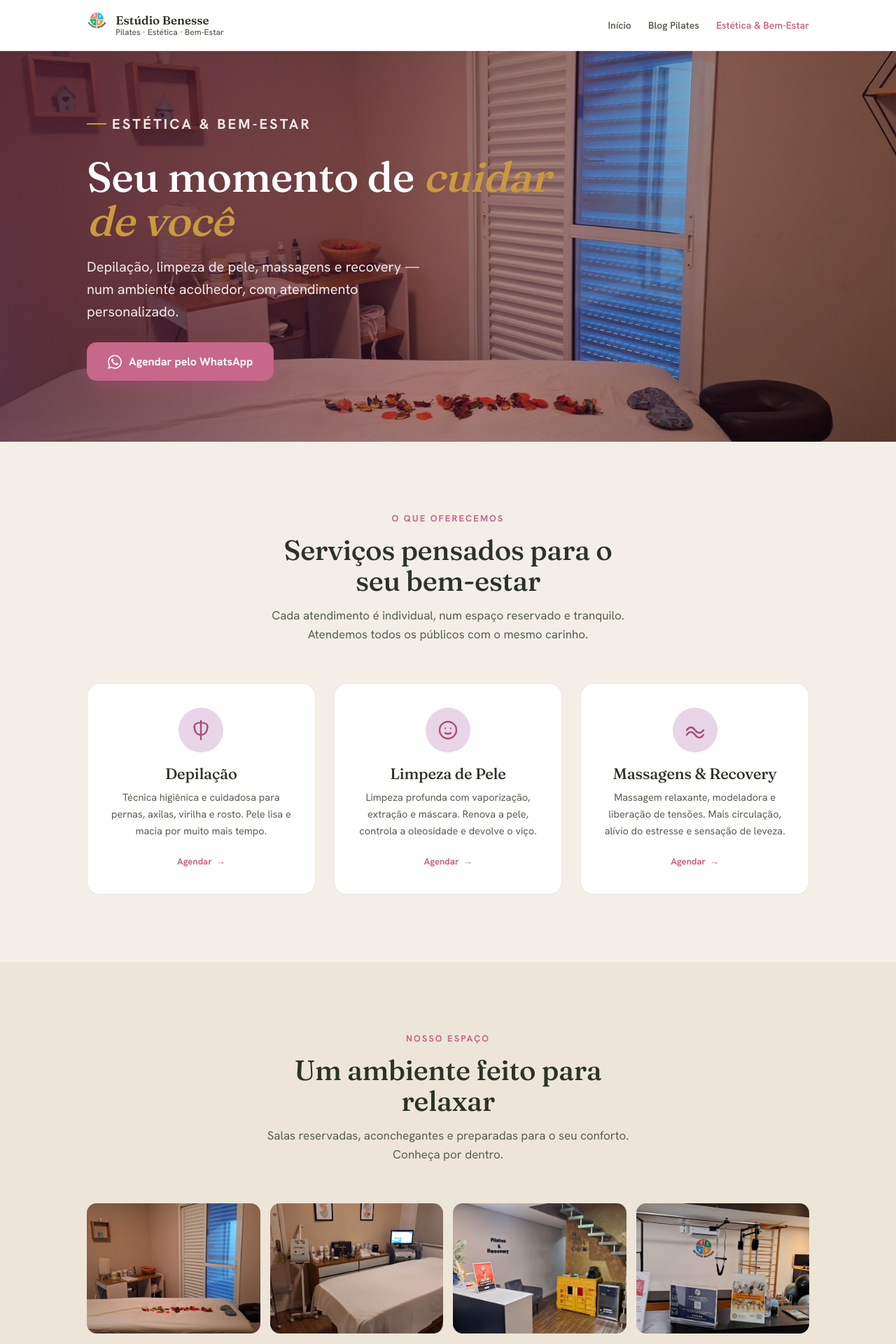
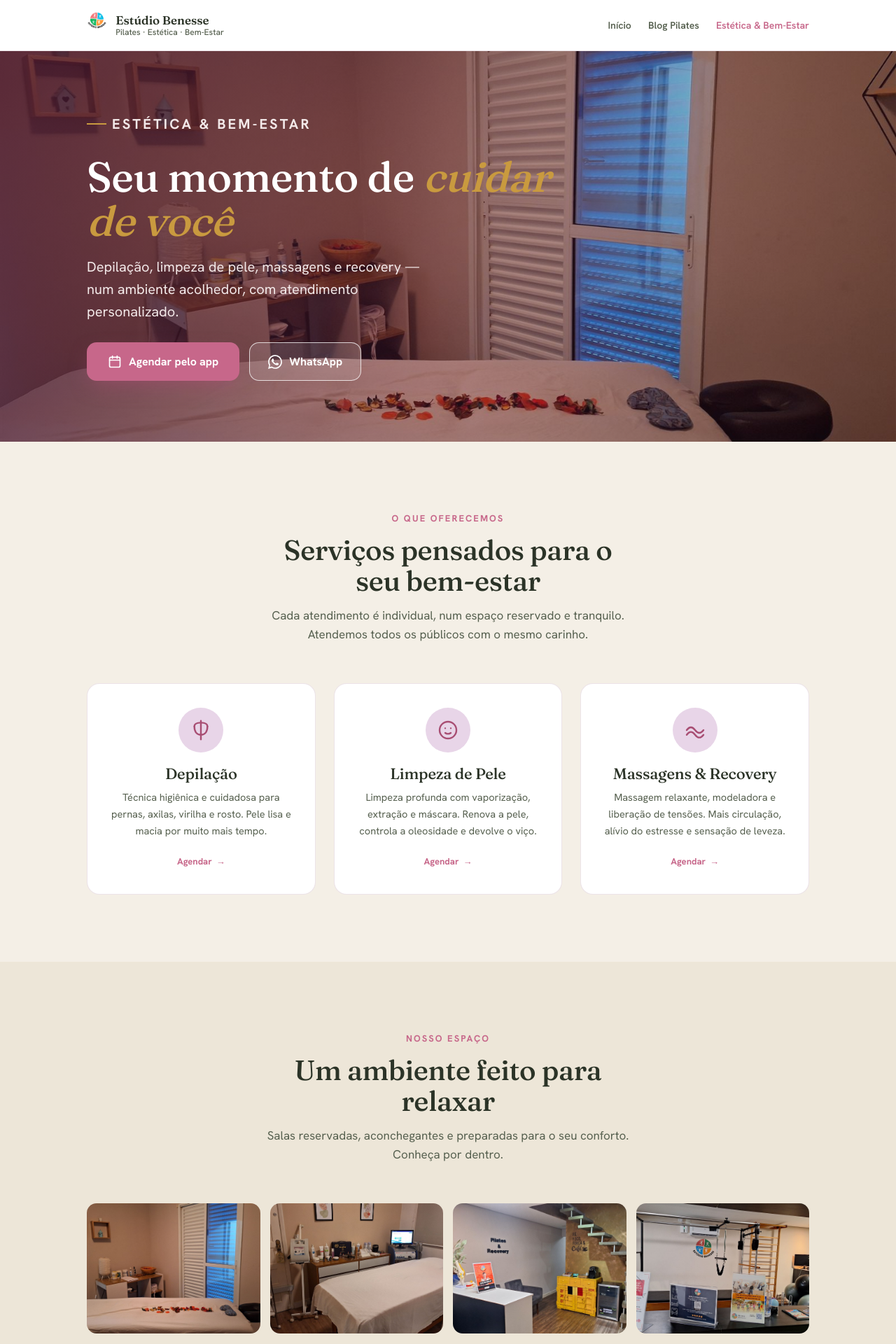
Before and after one commit to drptze-teste/sanopilates, a Jekyll site: the page built from estetica-e-bem-estar/index.html, in a window 1280 px wide. Shown: the top 1920 px of the page at 70% size. Built offline with Jekyll 4.4.1, drawn with Linux system fonts in a browser that asks for light colours.

Commit message:
feat: botao 'Agendar pelo app' na landing de estetica
Adiciona CTA de agendamento via app (cadastroestudiobenesse.web.app)
no hero (botao primario) e na barra sticky mobile; WhatsApp vira
acao secundaria.

Co-Authored-By: Claude Opus 4.8 <noreply@anthropic.com>

```diff
--- a/estetica-e-bem-estar/index.html
+++ b/estetica-e-bem-estar/index.html
@@ -137,6 +137,17 @@ description: "Depilação, limpeza de pele, massagens e recovery no Estúdio Ben
   }
   .btn-outline:hover{background:var(--rose);color:#fff}
 
+  /* ===== HERO CTA (dois botões) ===== */
+  .est-hero-cta{display:flex;flex-wrap:wrap;gap:14px;align-items:center}
+  .btn-hero-ghost{
+    display:inline-flex;align-items:center;gap:10px;
+    background:rgba(255,255,255,.12);color:#fff;font-weight:700;font-size:16px;
+    padding:14px 26px;border-radius:14px;border:1.5px solid rgba(255,255,255,.75);
+    transition:background .15s ease;
+  }
+  .btn-hero-ghost:hover{background:rgba(255,255,255,.22)}
+  .btn-hero-ghost svg{width:20px;height:20px}
+
   /* ===== STICKY CTA (mobile) ===== */
   .sticky-cta{
     position:fixed;left:0;right:0;bottom:0;z-index:900;
@@ -144,11 +155,13 @@ description: "Depilação, limpeza de pele, massagens e recovery no Estúdio Ben
     background:rgba(255,255,255,.96);backdrop-filter:blur(8px);
     border-top:1px solid var(--line);
   }
+  .sticky-cta-row{display:flex;gap:8px}
   .sticky-cta a{
-    display:flex;align-items:center;justify-content:center;gap:10px;
-    background:var(--rose);color:#fff;font-weight:700;font-size:16px;
-    padding:14px;border-radius:12px;
+    flex:1;display:flex;align-items:center;justify-content:center;gap:8px;
+    font-weight:700;font-size:15px;padding:13px;border-radius:12px;
   }
+  .sticky-cta .sc-app{background:var(--rose);color:#fff}
+  .sticky-cta .sc-wa{background:#fff;color:var(--rose);border:1.5px solid var(--rose)}
   @media(max-width:720px){
     .sticky-cta{display:block}
     body{padding-bottom:76px}
@@ -157,6 +170,7 @@ description: "Depilação, limpeza de pele, massagens e recovery no Estúdio Ben
 </style>
 
 {% assign wa = "https://wa.me/5511920000821" %}
+{% assign agendaApp = "https://cadastroestudiobenesse.web.app/" %}
 
 <!-- ===== HERO ===== -->
 <section class="est-hero">
@@ -164,10 +178,16 @@ description: "Depilação, limpeza de pele, massagens e recovery no Estúdio Ben
     <p class="est-hero-kicker">Estética &amp; Bem-Estar</p>
     <h1>Seu momento de <em>cuidar de você</em></h1>
     <p>Depilação, limpeza de pele, massagens e recovery — num ambiente acolhedor, com atendimento personalizado.</p>
-    <a href="{{ wa }}?text=Ol%C3%A1%21%20Vim%20pelo%20site%20e%20quero%20agendar%20um%20hor%C3%A1rio%20de%20Est%C3%A9tica%20%26%20Bem-Estar" target="_blank" rel="noopener" class="btn-primary">
-      <svg viewBox="0 0 24 24" fill="currentColor"><path d="M.057 24l1.687-6.163a11.867 11.867 0 01-1.587-5.946C.16 5.335 5.495 0 12.05 0a11.82 11.82 0 018.413 3.488 11.82 11.82 0 013.48 8.414c-.003 6.557-5.338 11.892-11.893 11.892a11.9 11.9 0 01-5.688-1.448L.057 24zm6.597-3.807c1.676.995 3.276 1.591 5.392 1.592 5.448 0 9.886-4.434 9.889-9.885.002-5.462-4.415-9.89-9.881-9.892-5.452 0-9.887 4.434-9.889 9.884a9.86 9.86 0 001.512 5.26l-.999 3.648 3.736-.979zm11.387-5.464c-.074-.124-.272-.198-.57-.347-.297-.149-1.758-.868-2.031-.967-.272-.099-.47-.149-.669.149-.198.297-.768.967-.941 1.165-.173.198-.347.223-.644.074-.297-.149-1.255-.462-2.39-1.475-.883-.788-1.48-1.761-1.653-2.059-.173-.297-.018-.458.13-.606.134-.133.297-.347.446-.521.151-.172.2-.296.3-.495.099-.198.05-.372-.025-.521-.075-.148-.669-1.611-.916-2.206-.242-.579-.487-.501-.669-.51l-.57-.01c-.198 0-.52.074-.792.372-.272.297-1.04 1.016-1.04 2.479 0 1.462 1.065 2.875 1.213 3.074.149.198 2.096 3.2 5.077 4.487.709.306 1.263.489 1.694.626.712.226 1.36.194 1.872.118.571-.085 1.758-.719 2.006-1.413.248-.695.248-1.29.173-1.414z"/></svg>
-      Agendar pelo WhatsApp
-    </a>
+    <div class="est-hero-cta">
+      <a href="{{ agendaApp }}" target="_blank" rel="noopener" class="btn-primary">
+        <svg viewBox="0 0 24 24" fill="none" stroke="currentColor" stroke-width="2" stroke-linecap="round" stroke-linejoin="round"><rect x="3" y="4" width="18" height="17" rx="2.5"/><path d="M3 9h18M8 2v4M16 2v4"/></svg>
+        Agendar pelo app
+      </a>
+      <a href="{{ wa }}?text=Ol%C3%A1%21%20Vim%20pelo%20site%20e%20quero%20agendar%20um%20hor%C3%A1rio%20de%20Est%C3%A9tica%20%26%20Bem-Estar" target="_blank" rel="noopener" class="btn-hero-ghost">
+        <svg viewBox="0 0 24 24" fill="currentColor"><path d="M.057 24l1.687-6.163a11.867 11.867 0 01-1.587-5.946C.16 5.335 5.495 0 12.05 0a11.82 11.82 0 018.413 3.488 11.82 11.82 0 013.48 8.414c-.003 6.557-5.338 11.892-11.893 11.892a11.9 11.9 0 01-5.688-1.448L.057 24zm6.597-3.807c1.676.995 3.276 1.591 5.392 1.592 5.448 0 9.886-4.434 9.889-9.885.002-5.462-4.415-9.89-9.881-9.892-5.452 0-9.887 4.434-9.889 9.884a9.86 9.86 0 001.512 5.26l-.999 3.648 3.736-.979zm11.387-5.464c-.074-.124-.272-.198-.57-.347-.297-.149-1.758-.868-2.031-.967-.272-.099-.47-.149-.669.149-.198.297-.768.967-.941 1.165-.173.198-.347.223-.644.074-.297-.149-1.255-.462-2.39-1.475-.883-.788-1.48-1.761-1.653-2.059-.173-.297-.018-.458.13-.606.134-.133.297-.347.446-.521.151-.172.2-.296.3-.495.099-.198.05-.372-.025-.521-.075-.148-.669-1.611-.916-2.206-.242-.579-.487-.501-.669-.51l-.57-.01c-.198 0-.52.074-.792.372-.272.297-1.04 1.016-1.04 2.479 0 1.462 1.065 2.875 1.213 3.074.149.198 2.096 3.2 5.077 4.487.709.306 1.263.489 1.694.626.712.226 1.36.194 1.872.118.571-.085 1.758-.719 2.006-1.413.248-.695.248-1.29.173-1.414z"/></svg>
+        WhatsApp
+      </a>
+    </div>
   </div>
 </section>
 
@@ -276,7 +296,10 @@ description: "Depilação, limpeza de pele, massagens e recovery no Estúdio Ben
 
 <!-- ===== STICKY CTA (mobile) ===== -->
 <div class="sticky-cta">
-  <a href="{{ wa }}?text=Ol%C3%A1%21%20Vim%20pelo%20site%20e%20quero%20agendar%20um%20hor%C3%A1rio%20de%20Est%C3%A9tica%20%26%20Bem-Estar" target="_blank" rel="noopener">📲 Agendar pelo WhatsApp</a>
+  <div class="sticky-cta-row">
+    <a href="{{ agendaApp }}" target="_blank" rel="noopener" class="sc-app">📅 Agendar pelo app</a>
+    <a href="{{ wa }}?text=Ol%C3%A1%21%20Vim%20pelo%20site%20e%20quero%20agendar%20um%20hor%C3%A1rio%20de%20Est%C3%A9tica%20%26%20Bem-Estar" target="_blank" rel="noopener" class="sc-wa">WhatsApp</a>
+  </div>
 </div>
 
 <!-- ===== LIGHTBOX ===== -->
```
Also changed, not shown: CLAUDE.md (+1 -0 lines).
